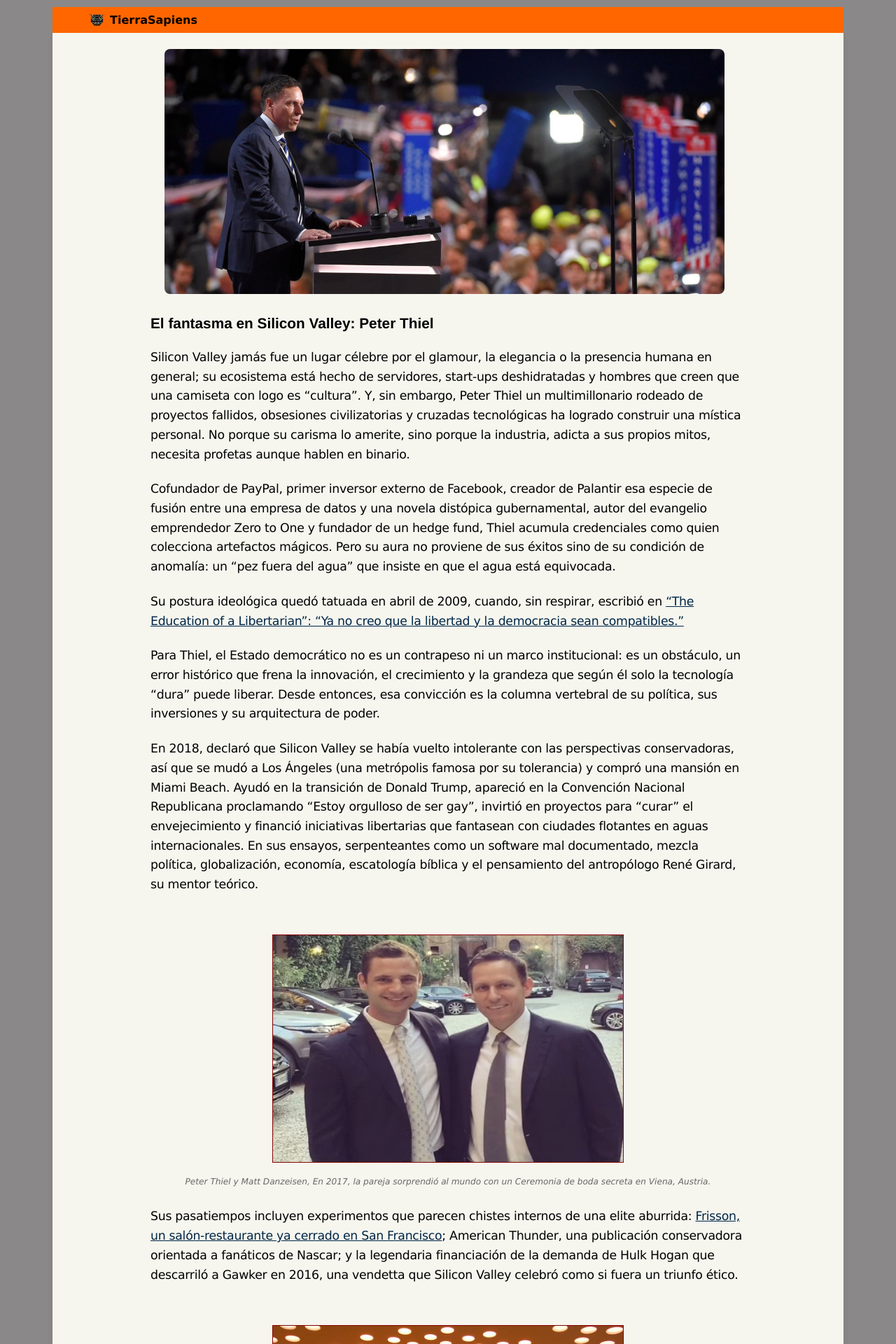
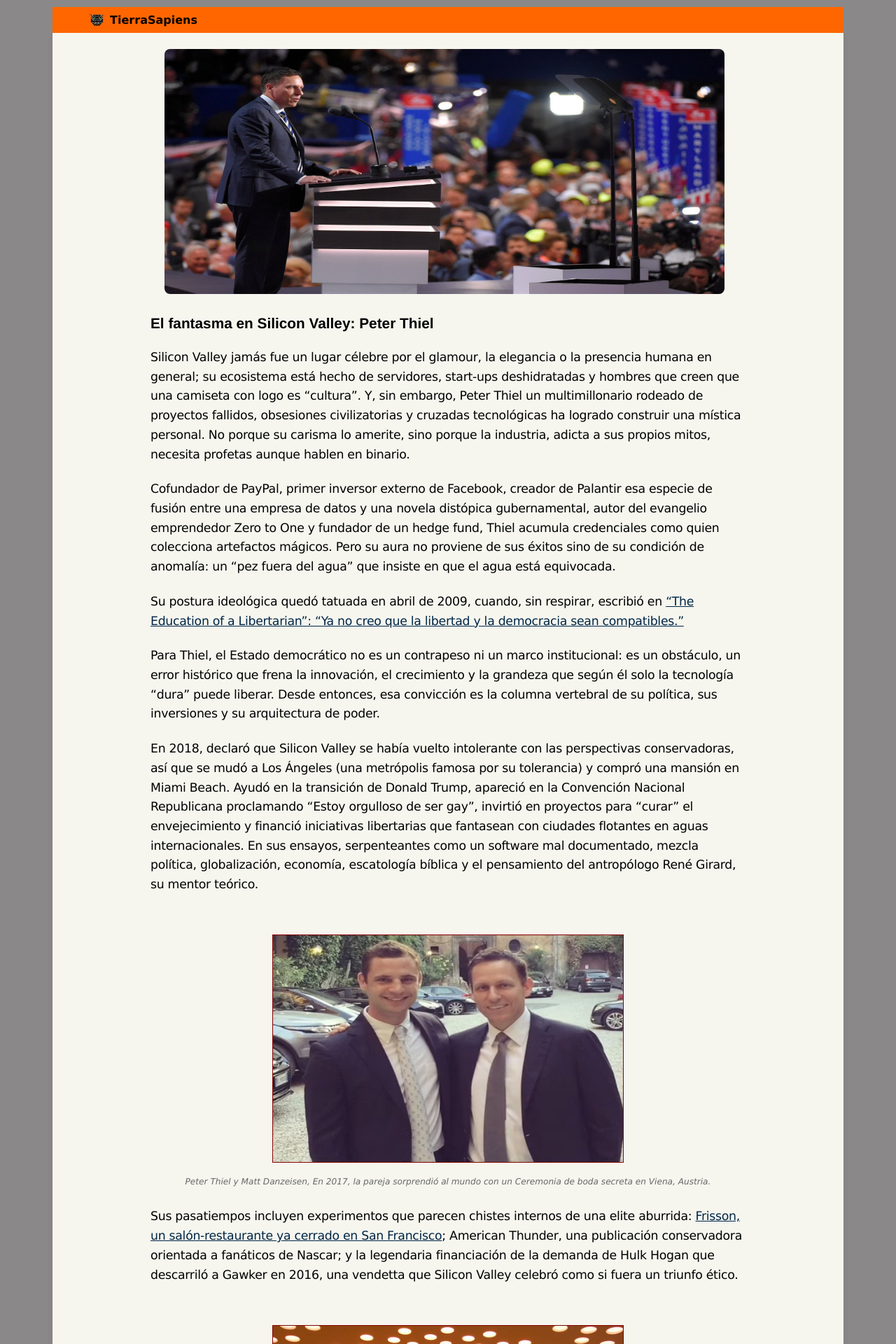
Before and after one commit to TierraSapiens/RealidadAlterna, a Jekyll site: the page built from _posts/2025-12-03-el-fantasma-en-silicon-valley-peter-thiel.md, in a window 1280 px wide. Shown: the top 1920 px of the page at 70% size. Built offline with Jekyll 4.4.1, drawn with Linux system fonts in a browser that asks for light colours.

Commit message:
modificacion imagen

```diff
--- a/_posts/2025-12-03-el-fantasma-en-silicon-valley-peter-thiel.md
+++ b/_posts/2025-12-03-el-fantasma-en-silicon-valley-peter-thiel.md
@@ -2,7 +2,7 @@
 layout: post
 title: "El fantasma en Silicon Valley: Peter Thiel"
 date: 2025-12-03 10:00:00 +0000
-image: images/posts/el-fantasma-en-silicon-valley-peter-thiel/000.jpg
+image: images/posts/el-fantasma-en-silicon-valley-peter-thiel/000a.jpg
 author: [Cata M]
 ---
 
```
Also changed, not shown: images/posts/el-fantasma-en-silicon-valley-peter-thiel/000a.jpg (added).
